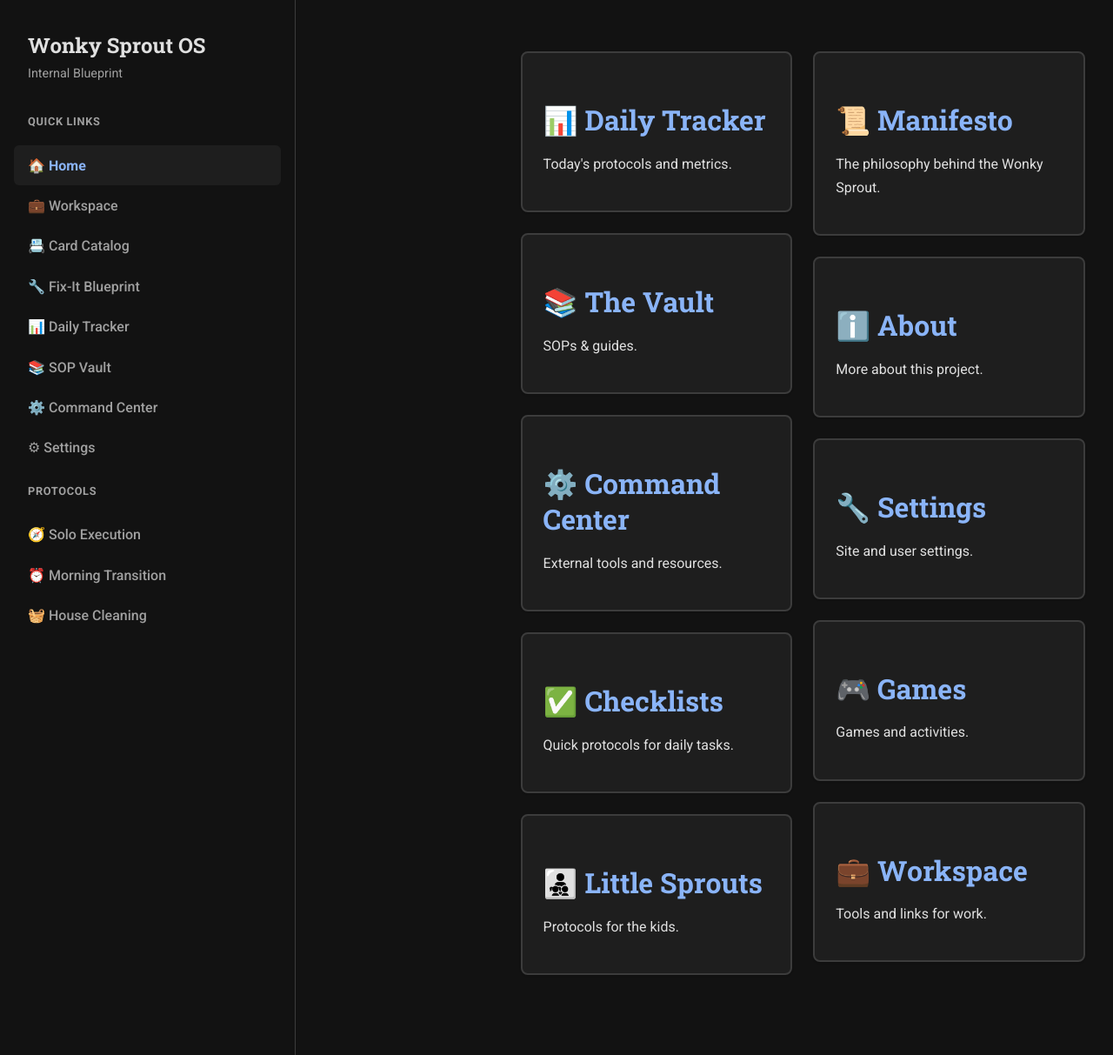
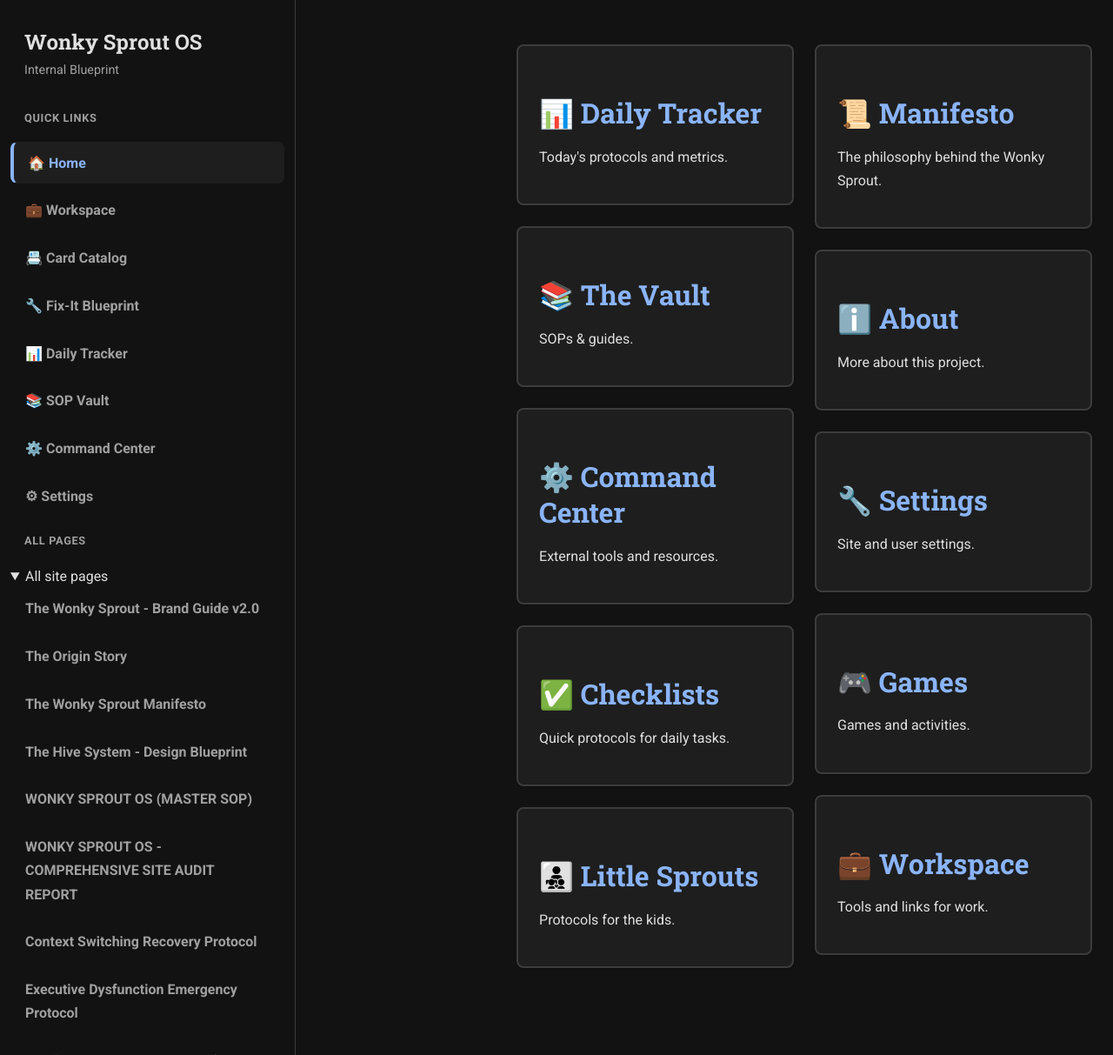
Before and after one commit to classicwilly/classicwilly.github.io, a Jekyll site: the page built from index.md, in a window 1280 px wide and 1213 px high. Shown: the whole window at 87% size. Built offline with Jekyll 4.4.1, drawn with Linux system fonts in a browser that asks for light colours; some of the changed text lies outside the part shown.

Commit message:
Sidebar: expose All Pages list, tighten layout spacing, make nav items card-like

```diff
--- a/_layouts/default.html
+++ b/_layouts/default.html
@@ -68,6 +68,21 @@
         <li><a href="/command-center" {% if page.url contains 'command-center' %}aria-current="page" class="is-active"{% endif %}>⚙️ Command Center</a></li>
         <li><a href="/settings" {% if page.url contains 'settings' %}aria-current="page" class="is-active"{% endif %}>⚙ Settings</a></li>
       </ul>
+
+      <div class="sidebar-section-title">All Pages</div>
+      <details class="sidebar-allpages" open>
+        <summary class="sr-only">All site pages</summary>
+        <ul class="sidebar-nav sidebar-allpages-list">
+          {%- assign site_pages = site.pages | sort: 'url' -%}
+          {%- for p in site_pages -%}
+            {%- if p.title and p.url contains '/' -%}
+              {%- unless p.url contains '/assets/' or p.url == '/' -%}
+                <li><a href="{{ p.url | relative_url }}" {% if page.url == p.url %}aria-current="page" class="is-active"{% endif %}>{{ p.title }}</a></li>
+              {%- endunless -%}
+            {%- endif -%}
+          {%- endfor -%}
+        </ul>
+      </details>
       <div class="section-divider" aria-hidden="true"></div>
       <div class="sidebar-section-title">Protocols</div>
       <ul class="sidebar-nav">
--- a/_sass/base/_layout.scss
+++ b/_sass/base/_layout.scss
@@ -4,17 +4,19 @@
 
 .page-container {
   display: flex;
+  gap: 0; /* remove large gap between sidebar and content */
 }
 
 .main-content-wrapper {
   flex-grow: 1;
-  padding: calc(var(--spacing-unit) * 2);
-  margin-left: var(--sidebar-width);
+  padding: calc(var(--spacing-unit) * 1.5);
+  margin-left: var(--sidebar-width); /* keep offset for fixed sidebar */
 }
 
 .main-content {
-  max-width: var(--content-max-width);
-  margin: 0 auto;
+  max-width: none; /* let content flow full width next to sidebar */
+  margin: 0; /* align content flush to the wrapper */
+  padding-bottom: calc(var(--spacing-unit) * 2);
 }
 
 /* ==========================================================================
@@ -29,7 +31,7 @@
   position: fixed;
   top: 0;
   left: 0;
-  padding: var(--spacing-unit);
+  padding: calc(var(--spacing-unit) * 0.75);
   overflow-y: auto;
 }
 
@@ -73,17 +75,30 @@
 .sidebar-nav a {
   display: block;
   padding: 0.6rem var(--spacing-unit);
-  border-radius: 6px;
+  border-radius: 8px;
   color: var(--text-secondary);
-  font-weight: 500;
-  transition: background-color 0.2s ease, color 0.2s ease;
+  font-weight: 600;
+  transition: transform 0.12s ease, box-shadow 0.12s ease, background-color 0.12s ease;
+  background: transparent;
+  border: 1px solid transparent;
 }
 
 .sidebar-nav a:hover {
-  background-color: var(--background-tertiary);
+  background-color: var(--background-secondary);
   color: var(--text-primary);
+  transform: translateY(-2px);
+  box-shadow: var(--shadow-sm);
   text-decoration: none;
 }
+
+/* Treat sidebar links visually like small cards for interactivity */
+.sidebar-nav li { margin-bottom: 0.4rem; }
+.sidebar-nav .is-active { border-left: 4px solid var(--accent-primary); }
+
+/* All-pages list specifics: compact, scrollable */
+.sidebar-allpages { margin: 0 0 0.75rem 0; }
+.sidebar-allpages-list { max-height: calc(100vh - 240px); overflow-y: auto; padding-right: 0.25rem; }
+.sidebar-allpages-list li { padding-left: 0; }
 
 .sidebar-nav a.is-active {
   background-color: var(--background-secondary);
```
